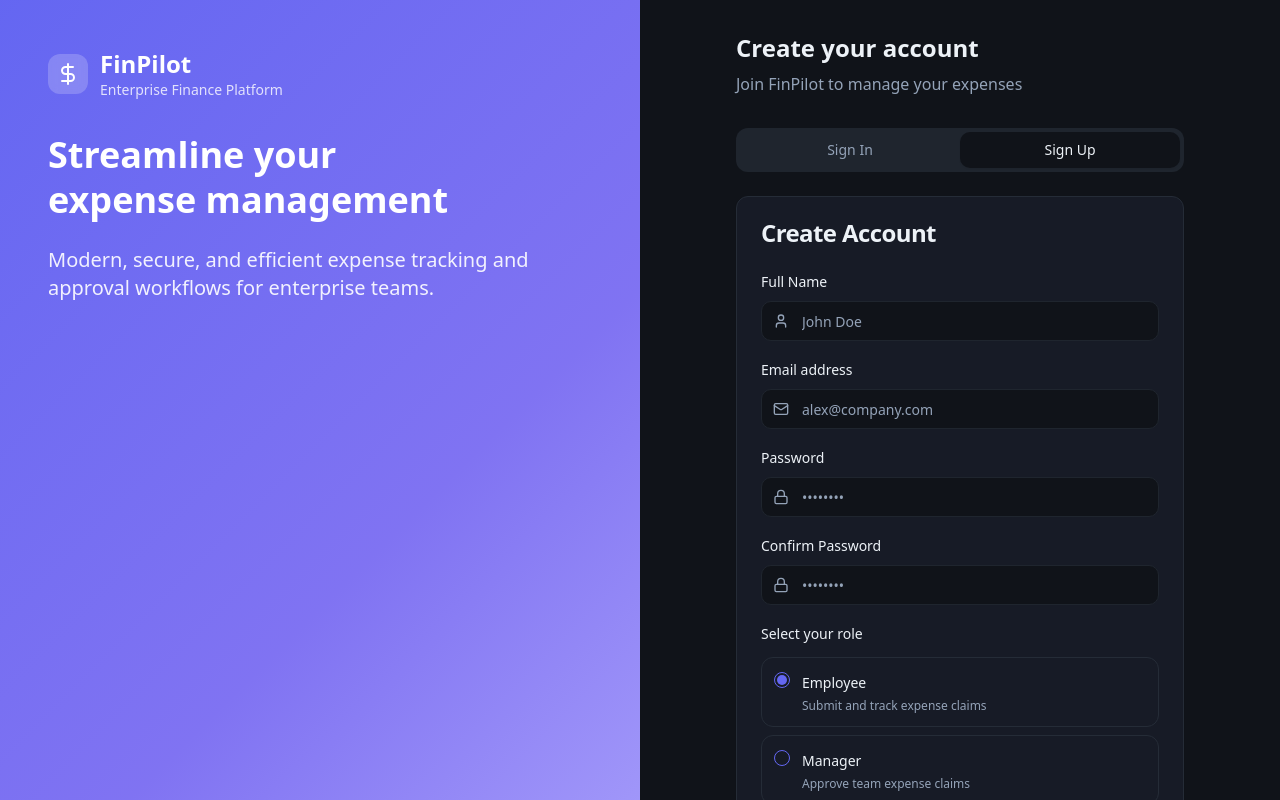
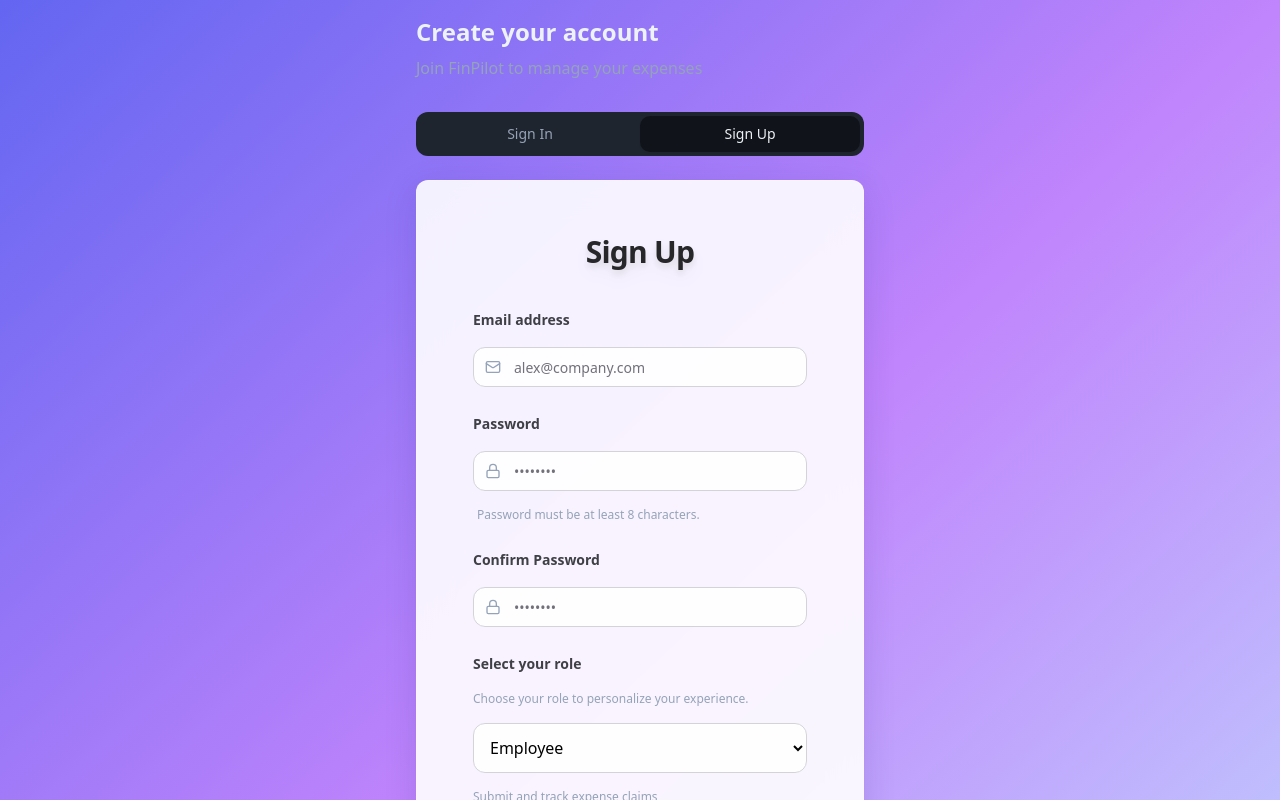
Before and after one commit to Abhinavhaldiya/FinPilot, a React (Vite) app in the folder client/: page /auth in a window 1280 px wide. Both pictures are taken after a click on the button "Sign Up". Shown: the top 800 px of the page. Built offline with nearby package versions, Linux system fonts and the light colour scheme.

Commit message:
update the design

```diff
--- a/client/package.json
+++ b/client/package.json
@@ -13,7 +13,9 @@
   "dependencies": {
     "@tanstack/react-query": "^5.56.2",
     "clsx": "^2.1.1",
+    "framer-motion": "^12.23.12",
     "lucide-react": "^0.462.0",
+    "motion": "^12.23.12",
     "react": "^18.3.1",
     "react-dom": "^18.3.1",
     "react-router-dom": "^6.26.2",
--- a/client/src/pages/Auth.tsx
+++ b/client/src/pages/Auth.tsx
@@ -1,4 +1,5 @@
 import { useState } from "react";
+import { motion, AnimatePresence } from "framer-motion";
 import { useNavigate } from "react-router-dom";
 import { DollarSign, Lock, Mail, Building, ArrowRight, User, Eye } from "lucide-react";
 import { Button } from "@/components/custom/Button";
@@ -49,9 +50,15 @@ const Auth = () => {
   ];
 
   return (
-    <div className="min-h-screen bg-background flex">
-      {/* Left Panel - Branding */}
-      <div className="hidden lg:flex lg:w-1/2 bg-gradient-hero p-12 flex-col justify-between">
+    <div className="min-h-screen flex items-center justify-center bg-gradient-to-br from-indigo-500 via-purple-400 to-blue-200 dark:from-zinc-900 dark:via-zinc-800 dark:to-zinc-900">
+      {/* Show left panel only for Sign In */}
+      {!isLogin && <div className="hidden" />} {/* Hide left panel for Sign Up */}
+      {isLogin && (
+        <div className="hidden lg:flex lg:w-1/2 p-12 flex-col justify-between" style={{
+          background: "linear-gradient(120deg, rgba(99,102,241,0.85) 0%, rgba(139,92,246,0.85) 100%)",
+          borderRadius: "2rem",
+          boxShadow: "0 8px 32px 0 rgba(31, 38, 135, 0.15)"
+        }}>
           <div>
             <div className="flex items-center gap-3 mb-8">
               <div className="w-10 h-10 bg-white/20 rounded-xl flex items-center justify-center backdrop-blur-sm">
@@ -62,7 +69,6 @@ const Auth = () => {
                 <p className="text-white/80 text-sm">Enterprise Finance Platform</p>
               </div>
             </div>
-
             <div className="space-y-6">
               <h2 className="text-4xl font-bold text-white leading-tight">
                 Streamline your<br />
@@ -74,7 +80,6 @@ const Auth = () => {
               </p>
             </div>
           </div>
-
           <div className="space-y-4">
             <div className="flex items-center gap-4 text-white/80">
               <Building className="w-5 h-5" />
@@ -86,10 +91,15 @@ const Auth = () => {
             </div>
           </div>
         </div>
-
-      {/* Right Panel - Auth Form */}
-      <div className="flex-1 flex items-center justify-center p-8">
-        <div className="w-full max-w-md">
+      )}
+      {/* Auth Form - always centered */}
+      <div className="flex-1 flex items-center justify-center p-4">
+        <motion.div
+          className="w-full max-w-md"
+          initial={{ opacity: 0, y: 40 }}
+          animate={{ opacity: 1, y: 0 }}
+          transition={{ duration: 0.6, ease: "easeOut" }}
+        >
           <div className="mb-8 text-center lg:text-left">
             <h3 className="text-2xl font-bold mb-2">
               {isLogin ? "Welcome back" : "Create your account"}
@@ -103,8 +113,10 @@ const Auth = () => {
           </div>
 
           {/* Tab Buttons */}
-          <div className="flex rounded-lg bg-muted p-1 mb-6">
-            <button
+          <motion.div layout className="flex rounded-lg bg-muted p-1 mb-6">
+            <motion.button
+              layout
+              whileTap={{ scale: 0.97 }}
               className={`flex-1 rounded-md px-3 py-2 text-sm font-medium transition-all ${isLogin
                 ? 'bg-background text-foreground shadow-sm'
                 : 'text-muted-foreground hover:text-foreground'
@@ -112,8 +124,10 @@ const Auth = () => {
               onClick={() => setIsLogin(true)}
             >
               Sign In
-            </button>
-            <button
+            </motion.button>
+            <motion.button
+              layout
+              whileTap={{ scale: 0.97 }}
               className={`flex-1 rounded-md px-3 py-2 text-sm font-medium transition-all ${!isLogin
                 ? 'bg-background text-foreground shadow-sm'
                 : 'text-muted-foreground hover:text-foreground'
@@ -121,37 +135,20 @@ const Auth = () => {
               onClick={() => setIsLogin(false)}
             >
               Sign Up
-            </button>
-          </div>
-
-          <Card>
-            <CardHeader>
-              <CardTitle>{isLogin ? "Account Login" : "Create Account"}</CardTitle>
+            </motion.button>
+          </motion.div>
+          <AnimatePresence>
+            <Card className="shadow-2xl border-0 rounded-2xl backdrop-blur-lg bg-white/90 dark:bg-zinc-900/90 p-8" style={{ boxShadow: "0 8px 32px 0 rgba(31, 38, 135, 0.15)", border: "1px solid rgba(255,255,255,0.18)" }}>
+              <CardHeader className="mb-4">
+                <CardTitle className="text-center text-3xl font-extrabold tracking-tight text-zinc-800 dark:text-white drop-shadow-lg">
+                  {isLogin ? "Sign In" : "Sign Up"}
+                </CardTitle>
               </CardHeader>
               <CardContent>
-              <form onSubmit={handleSubmit} className="space-y-4">
-                {/* Full Name (Sign Up only) */}
-                {!isLogin && (
-                  <div className="space-y-2">
-                    <Label htmlFor="fullName">Full Name</Label>
-                    <div className="relative">
-                      <User className="absolute left-3 top-3 w-4 h-4 text-muted-foreground" />
-                      <Input
-                        id="fullName"
-                        type="text"
-                        value={fullName}
-                        onChange={(e) => setFullName(e.target.value)}
-                        placeholder="John Doe"
-                        className="pl-10"
-                        required
-                      />
-                    </div>
-                  </div>
-                )}
-
+                <form onSubmit={handleSubmit} className="space-y-6">
                   {/* Email */}
-                <div className="space-y-2">
-                  <Label htmlFor="email">Email address</Label>
+                  <div className="space-y-4">
+                    <Label htmlFor="email" className="font-semibold text-zinc-700 dark:text-zinc-200 text-base">Email address</Label>
                     <div className="relative">
                       <Mail className="absolute left-3 top-3 w-4 h-4 text-muted-foreground" />
                       <Input
@@ -160,15 +157,15 @@ const Auth = () => {
                         value={email}
                         onChange={(e) => setEmail(e.target.value)}
                         placeholder="alex@company.com"
-                      className="pl-10"
+                        className="pl-10 rounded-xl border border-zinc-300 focus:border-primary focus:ring-2 focus:ring-primary/30 bg-white/90 dark:bg-zinc-800/90 text-black placeholder:text-zinc-500"
                         required
                       />
                     </div>
                   </div>
 
                   {/* Password */}
-                <div className="space-y-2">
-                  <Label htmlFor="password">Password</Label>
+                  <div className="space-y-4">
+                    <Label htmlFor="password" className="font-semibold text-zinc-700 dark:text-zinc-200 text-base">Password</Label>
                     <div className="relative">
                       <Lock className="absolute left-3 top-3 w-4 h-4 text-muted-foreground" />
                       <Input
@@ -177,16 +174,19 @@ const Auth = () => {
                         value={password}
                         onChange={(e) => setPassword(e.target.value)}
                         placeholder="••••••••"
-                      className="pl-10"
+                        className="pl-10 rounded-xl border border-zinc-300 focus:border-primary focus:ring-2 focus:ring-primary/30 bg-white/90 dark:bg-zinc-800/90 text-black placeholder:text-zinc-500"
                         required
                       />
                     </div>
+                    {!isLogin && (
+                      <p className="text-xs text-muted-foreground mt-1 ml-1">Password must be at least 8 characters.</p>
+                    )}
                   </div>
 
                   {/* Confirm Password (Sign Up only) */}
                   {!isLogin && (
-                  <div className="space-y-2">
-                    <Label htmlFor="confirmPassword">Confirm Password</Label>
+                    <motion.div layout className="space-y-4">
+                      <Label htmlFor="confirmPassword" className="font-semibold text-zinc-700 dark:text-zinc-200 text-base">Confirm Password</Label>
                       <div className="relative">
                         <Lock className="absolute left-3 top-3 w-4 h-4 text-muted-foreground" />
                         <Input
@@ -195,73 +195,69 @@ const Auth = () => {
                           value={confirmPassword}
                           onChange={(e) => setConfirmPassword(e.target.value)}
                           placeholder="••••••••"
-                        className="pl-10"
+                          className="pl-10 rounded-xl border border-zinc-300 focus:border-primary focus:ring-2 focus:ring-primary/30 bg-white/90 dark:bg-zinc-800/90 text-black placeholder:text-zinc-500"
                           required
                         />
                       </div>
-                  </div>
+                    </motion.div>
                   )}
 
                   {/* Role Selection (Sign Up only) */}
                   {!isLogin && (
-                  <div className="space-y-3">
-                    <Label>Select your role</Label>
-                    <RadioGroup value={role} onValueChange={setRole}>
-                      {roleOptions.map((option) => (
-                        <div key={option.value} className="flex items-start space-x-3 p-3 rounded-lg border border-border hover:bg-muted/50 transition-colors">
-                          <RadioGroupItem
-                            value={option.value}
-                            id={option.value.toLowerCase()}
-                            className="mt-0.5"
-                          />
-                          <div className="flex-1">
-                            <Label
-                              htmlFor={option.value.toLowerCase()}
-                              className="text-sm font-medium cursor-pointer"
+                    <motion.div layout className="space-y-4">
+                      <Label htmlFor="role" className="font-semibold text-zinc-700 dark:text-zinc-200 text-base mb-2">Select your role</Label>
+                      <p className="text-xs text-muted-foreground mb-2">Choose your role to personalize your experience.</p>
+                      <select
+                        id="role"
+                        value={role}
+                        onChange={e => setRole(e.target.value)}
+                        className="w-full rounded-xl border border-zinc-300 bg-white/90 dark:bg-zinc-800/90 p-3 text-base focus:border-primary focus:ring-2 focus:ring-primary/30 text-black"
+                        required
                       >
-                              {option.label}
-                            </Label>
+                        {roleOptions.map(option => (
+                          <option key={option.value} value={option.value}>{option.label}</option>
+                        ))}
+                      </select>
                       <p className="text-xs text-muted-foreground mt-1">
-                              {option.description}
+                        {roleOptions.find(option => option.value === role)?.description}
                       </p>
-                          </div>
-                        </div>
-                      ))}
-                    </RadioGroup>
-                  </div>
+                    </motion.div>
                   )}
 
                   {!isLogin && role === "Employee" && (
-                  <>
+                    <motion.div layout className="space-y-6">
                       <div className="space-y-2">
-                      <Label htmlFor="managerId">Manager ID</Label>
+                        <Label htmlFor="managerId" className="font-semibold text-zinc-700 dark:text-zinc-200 text-base">Manager ID</Label>
                         <Input
                           id="managerId"
                           type="text"
                           value={managerId}
                           onChange={(e) => setManagerId(e.target.value)}
                           placeholder="Enter your manager's ID"
+                          className="rounded-xl border border-zinc-300 focus:border-primary focus:ring-2 focus:ring-primary/30 bg-white/95 dark:bg-zinc-800/95 text-black placeholder:text-zinc-500"
                           required
                         />
                       </div>
-
                       <div className="space-y-2">
-                      <Label htmlFor="hrId">HR ID</Label>
+                        <Label htmlFor="hrId" className="font-semibold text-zinc-700 dark:text-zinc-200 text-base">HR ID</Label>
                         <Input
                           id="hrId"
                           type="text"
                           value={hrId}
                           onChange={(e) => setHrId(e.target.value)}
                           placeholder="Enter your HR's ID"
+                          className="rounded-xl border border-zinc-300 focus:border-primary focus:ring-2 focus:ring-primary/30 bg-white/95 dark:bg-zinc-800/95 text-black placeholder:text-zinc-500"
                           required
                         />
                       </div>
-                  </>
+                    </motion.div>
                   )}
 
+                  <motion.div layout className="pt-6">
                     <Button
                       type="submit"
-                  className="w-full"
+                      className="w-full py-3 rounded-xl font-semibold text-lg bg-gradient-to-r from-pink-500 via-purple-500 to-indigo-500 text-white shadow-xl hover:from-purple-500 hover:to-pink-500 transition-all duration-200 border-none"
+                      style={{ boxShadow: "0 4px 24px 0 rgba(139,92,246,0.15)" }}
                       variant="enterprise"
                       disabled={isLoading}
                     >
@@ -274,19 +270,20 @@ const Auth = () => {
                         </>
                       )}
                     </Button>
+                  </motion.div>
                 </form>
               </CardContent>
             </Card>
-
-          <div className="mt-6 text-center text-sm text-muted-foreground">
+          </AnimatePresence>
+          <motion.div className="mt-6 text-center text-sm text-muted-foreground" initial={{ opacity: 0 }} animate={{ opacity: 1 }} transition={{ delay: 0.7 }}>
             <p>
               Need help? Contact{" "}
               <a href="#" className="text-primary hover:underline">
                 support@finpilot.com
               </a>
             </p>
-          </div>
-        </div>
+          </motion.div>
+        </motion.div>
       </div>
     </div>
   );
```
Also changed, not shown: 1 other file (tests, documents, lock files or other folders). Lines whose indentation alone changed are shown as unchanged.
